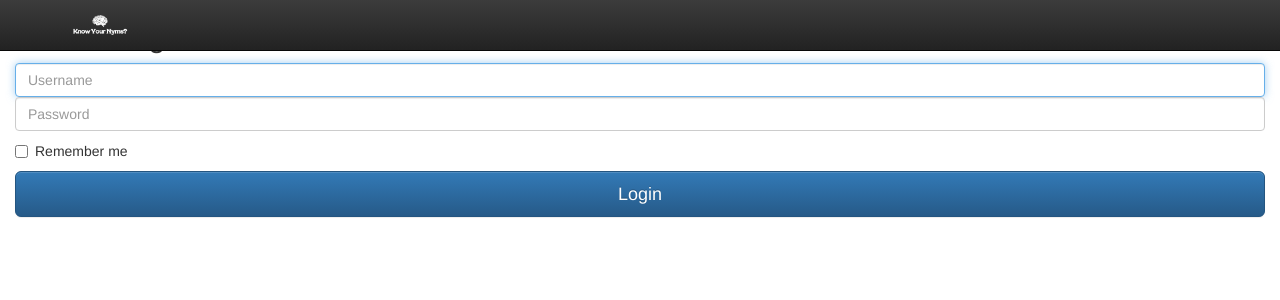
After one commit to rossmechanic/know_your_nyms, a Django app: page /signin/ in a window 1280 px wide. The commit adds this page. Shown: the top 300 px of the page. Run offline with Django 3.2, Linux system fonts and the light colour scheme; some libraries are stand-ins or nearby versions.

Commit message:
Login working. Signup page in progress

```diff
--- /dev/null
+++ b/NLP4CCB/templates/signin.html
@@ -0,0 +1,24 @@
+{% extends "base.html" %}
+
+{% block content %}
+
+  <form class="form-signin" method="POST" action=".">
+    {% csrf_token %}
+    <h2 class="form-signin-heading">Please Login</h2>
+    <label for="inputUsername" class="sr-only">Username</label>
+    <input type="text" id="inputUsername" class="form-control" name="username" placeholder="Username" required autofocus>
+    <label for="inputPassword" class="sr-only">Password</label>
+    <input type="password" id="inputPassword" class="form-control" name="password" placeholder="Password" required>
+    <div class="checkbox">
+      <label>
+        <input type="checkbox" value="remember-me"> Remember me
+      </label>
+    </div>
+    <button class="btn btn-lg btn-primary btn-block" type="submit">Login</button>
+  </form>
+
+    {% if login_failed %}
+        <h2 style="color: crimson"> Login failed, please try again. </h2>
+    {% endif %}
+
+{% endblock %}
--- a/NLP4CCB/templates/welcome.html
+++ b/NLP4CCB/templates/welcome.html
@@ -101,7 +101,7 @@
                              <b>Hannah Cutler</b><br> is a Senior in CIS</div>
                          <div class="col-md-4">
                              <img class="team" src="{% static "images/dean_fulgoni.jpg" %}"><br>
-                             <b>Dean Fulgoni</b><br> is a Senior in CIS</div>
+                             <b>Dean Fulgoni</b><br> is a Senior in NETS</div>
                          <div class="col-md-4">
                               <img class="team" src="{% static "images/ross_mechanic.jpg" %}"><br>
                              <b>Ross Mechanic</b><br> is a Senior in CIS</div>
--- a/NLP4CCB_Django_App/settings.py
+++ b/NLP4CCB_Django_App/settings.py
@@ -51,6 +51,8 @@ MIDDLEWARE = [
 ]
 
 ROOT_URLCONF = 'NLP4CCB_Django_App.urls'
+
+LOGIN_URL = '/login/'
 
 TEMPLATES = [
 	{
--- a/NLP4CCB_Django_App/urls.py
+++ b/NLP4CCB_Django_App/urls.py
@@ -16,9 +16,12 @@ Including another URLconf
 from django.conf.urls import url, include
 from django.contrib import admin
 from NLP4CCB.views import index
+import views
 
 urlpatterns = [
     url(r'^$', index),
     url(r'^models/', include('NLP4CCB.urls')),
     url(r'^admin/', admin.site.urls),
+    url(r'^signin/', views.signin),
+    url(r'^signup/', views.signup),
 ]
--- /dev/null
+++ b/NLP4CCB_Django_App/views.py
@@ -0,0 +1,23 @@
+from django.shortcuts import *
+from django.contrib.auth import authenticate, login
+
+def signin(request):
+    context = {'login_failed': False}
+    if request.method == 'GET':
+        return render(request, 'signin.html', context)
+    elif request.method == 'POST':
+        print request.POST
+        username = request.POST['username']
+        password = request.POST['password']
+        user = authenticate(username=username, password=password)
+        if user is not None:
+            login(request, user)
+            return redirect('/')
+        else:
+            # Rerenders page with login failed message.
+            context['login_failed'] = True
+            return render(request, 'signin.html', context)
+
+
+def signup(request):
+	return render(request, 'signup.html');
```
Also changed, not shown: NLP4CCB/views.py (+5 -4 lines), db.sqlite3.
